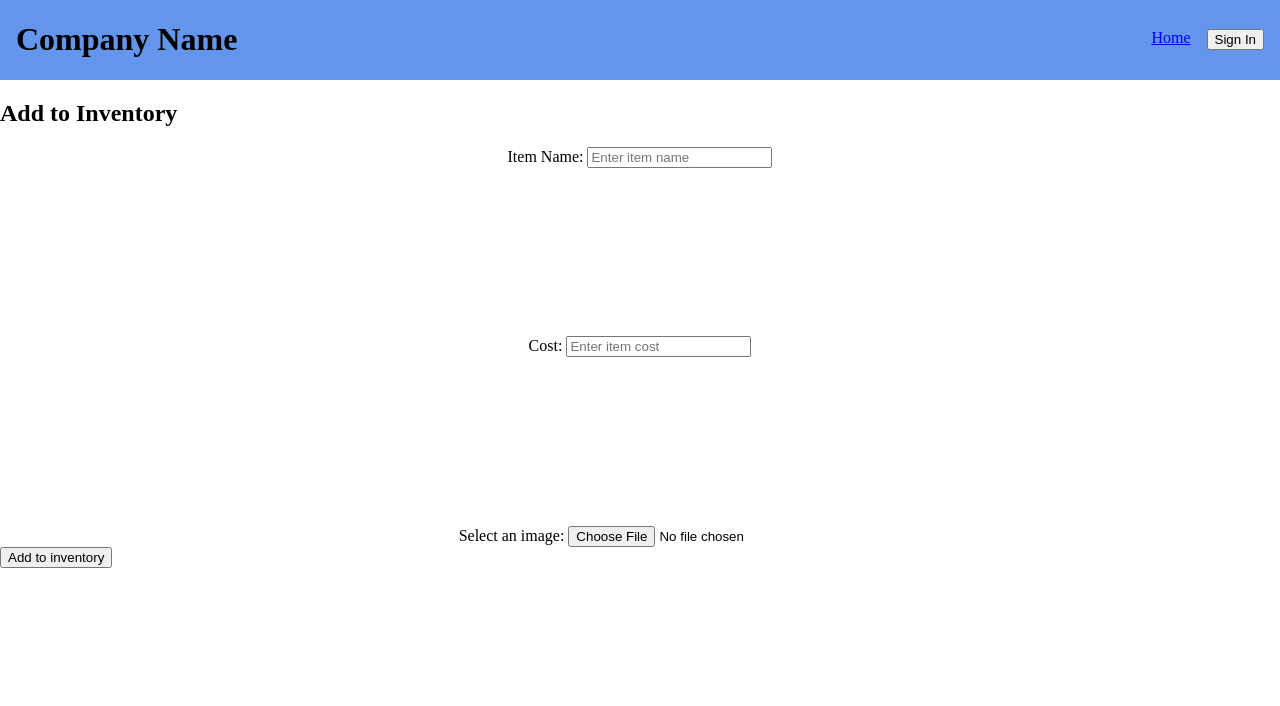
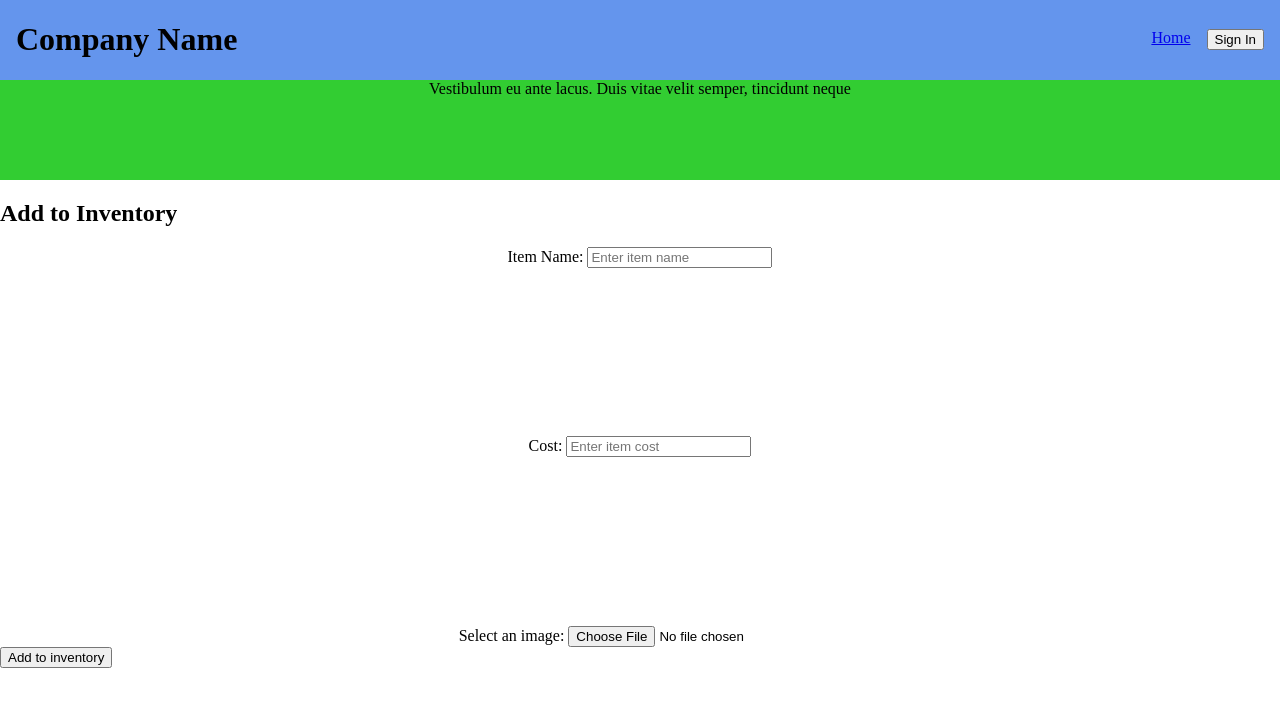
Before and after one commit to aaronlin986/webapp, a React (Create React App) app in the folder front-end/: page /admin/inventory in a window 1280 px wide. Shown: the top 706 px of the page. Built offline with nearby package versions, Linux system fonts and the light colour scheme; no server answers.

Commit message:
Added some styles to Notification component

```diff
--- /dev/null
+++ b/front-end/src/componentStyles/Notification.css
@@ -0,0 +1,12 @@
+.notification {
+    background-color: limegreen;
+    margin: 0px;
+    padding: 0px;
+    display: flex;
+    justify-content: center;
+}
+
+.notification--text {
+    margin: 0px;
+    height: 100px;
+}
--- a/front-end/src/components/InventoryUpdate.js
+++ b/front-end/src/components/InventoryUpdate.js
@@ -1,25 +1,35 @@
 import React, {useState} from 'react';
 import '../componentStyles/InventoryUpdate.css'
 import adminService from '../services/Admin'
+import Notification from './Notification';
 
 const InventoryUpdate = () => {
     const [name, setName] = useState('')
     const [cost, setCost] = useState('')
     const [id, setId] = useState('')
+    const [message, setMessage] = useState('Vestibulum eu ante lacus. Duis vitae velit semper, tincidunt neque ')
+
+    const createNotification = (message) => {
+        setMessage(message)
+        setTimeout(() => {
+            setMessage('')
+        }, 3000)
+    }
 
     const handleAddInventory = () => {
         adminService.addToInventory(name, cost, id).then((result) => {
             if(result.error){
-
+                createNotification(result.error.reason)
             }
             if(result.ok){
-
+                createNotification('Successfully added item to inventory')
             }
         })
     }
 
     return (
         <div>
+            <Notification message={message}/>
             <h2>Add to Inventory</h2>
             <form>
                 <div className='info'>
--- /dev/null
+++ b/front-end/src/components/Notification.js
@@ -0,0 +1,17 @@
+import React from 'react'
+import '../componentStyles/Notification.css'
+
+const Notification = ({message}) => {
+    if(message === null){
+        return null;
+    }
+    return (
+        <div className={'notification'}>
+            <p className={'notification--text'}>
+                {message}
+            </p>
+        </div>
+    );
+}
+
+export default Notification;
```
